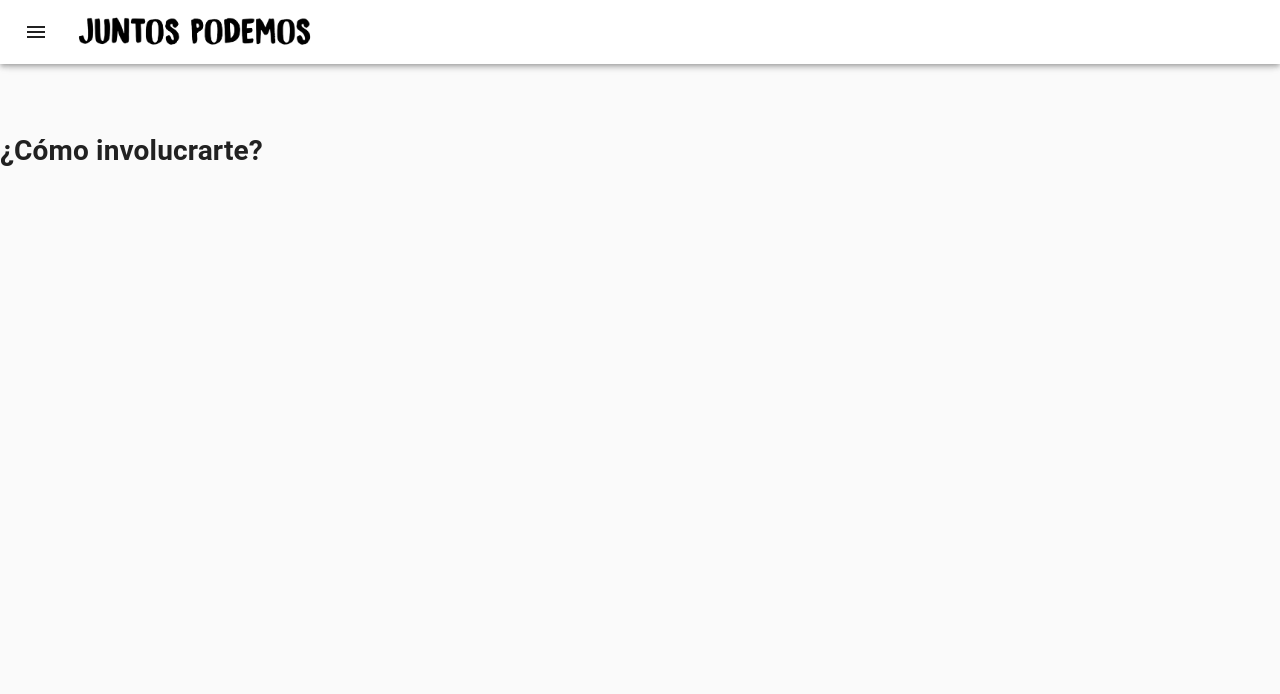
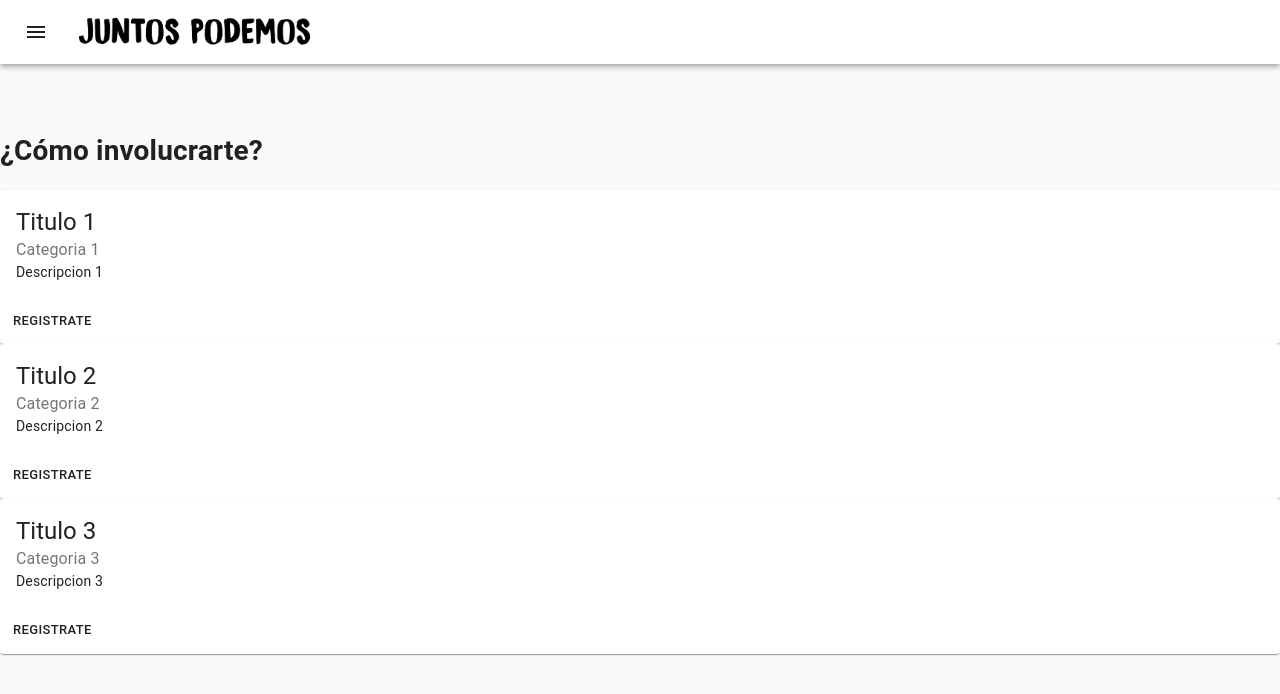
Before and after one commit to carliousgarza/JuntxsPodemosAPIS, a React (Create React App) app in the folder juntxs-podemos/: page /Involucrate in a window 1280 px wide. Shown: the top 694 px of the page. Built offline with nearby package versions, Linux system fonts and the light colour scheme.

Commit message:
Adds activitycards to involucrate page

```diff
--- a/juntxs-podemos/src/Components/Involucrate.js
+++ b/juntxs-podemos/src/Components/Involucrate.js
@@ -1,6 +1,16 @@
 import React, { Component } from "react"
 import firebase from '../config/firebase'
 import Navbar from './Navbar'
+import ActivityCard from './ActivityCard'
+
+const activities = [['Titulo 1', 'Categoria 1', 'Descripcion 1'],
+                    ['Titulo 2', 'Categoria 2', 'Descripcion 2'],
+                    ['Titulo 3', 'Categoria 3', 'Descripcion 3']]
+
+const activitycards = []
+for (const [activity, info] of activities.entries()) {
+  activitycards.push(<ActivityCard title={info[0]} category={info[1]} description={info[2]}></ActivityCard>)
+}
 
 class Involucrate extends Component {
     render() {
@@ -8,6 +18,7 @@ class Involucrate extends Component {
             <div>
                 <Navbar></Navbar>
                 <h1>¿Cómo involucrarte?</h1>
+                {activitycards}
             </div>
         );
     }
```
